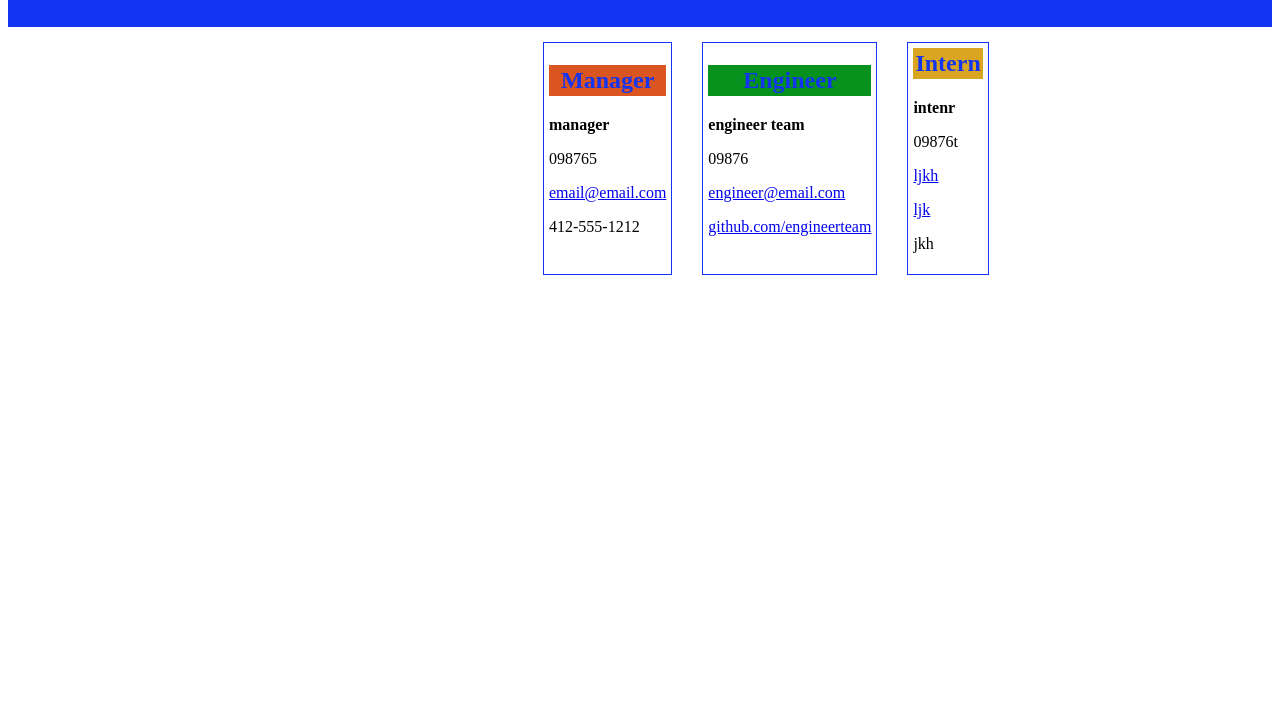
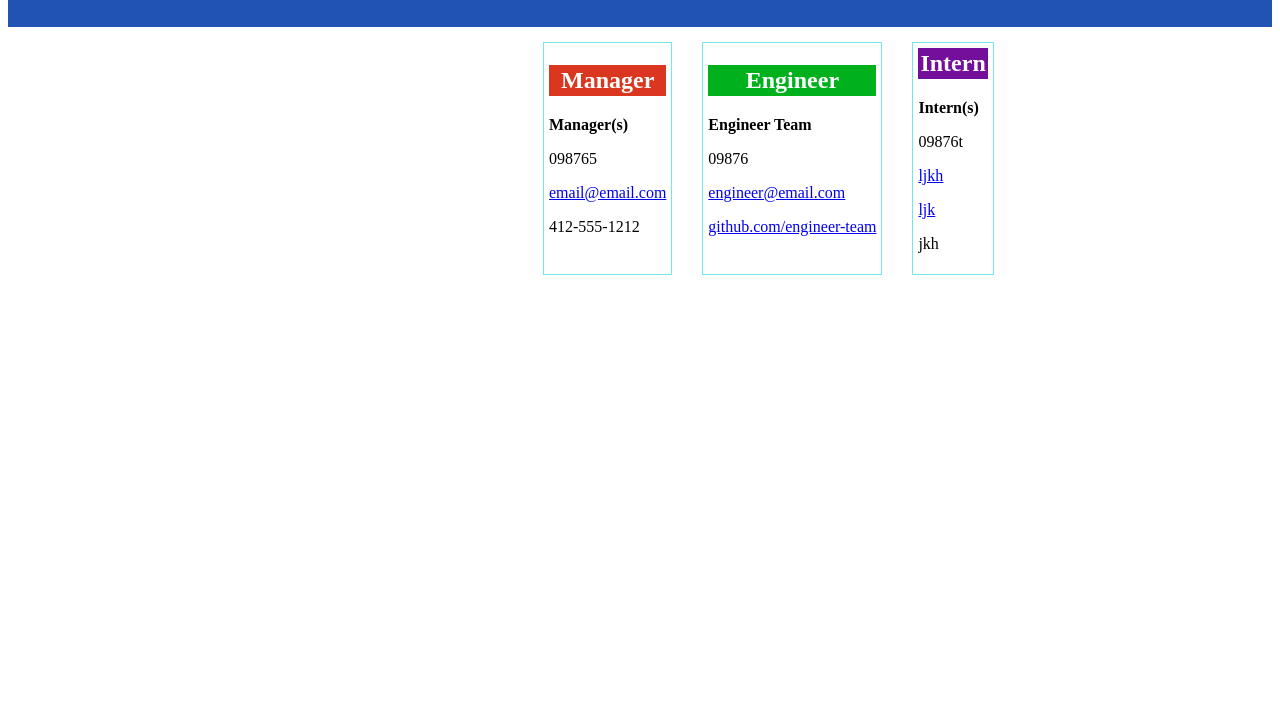
Before and after one commit to lshim98/team-profile-generator, a website: page index.html in a window 1280 px wide. Shown: the part 91-800 px from the top of the page. Drawn offline with Linux system fonts and the light colour scheme.

Commit message:
Add modified file

```diff
--- a/index.html
+++ b/index.html
@@ -9,7 +9,7 @@
     <title>Team Profile Generator</title>
     <style>
     .container-md {
-        background-color: rgb(19, 52, 241);
+        background-color: rgb(32, 83, 179);
         color: #000000;
         text-align: center;
         height: 100px;
@@ -21,7 +21,7 @@
         margin-left: 520px;
     }
     .cardBody {
-        border: 1px solid rgb(19, 52, 241);
+        border: 1px solid rgb(112, 232, 236);
         padding: 4px;
         margin: 15px 15px 5px 15px;
         align-content: center;
@@ -29,20 +29,20 @@
     h2 {
         padding: 2px;
         margin-top: 0;
-        background-color: rgb(19, 52, 241);
+        background-color: rgb(32, 83, 179);
         text-align: center;
     }
     .manHeading {
-        background-color: rgb(218, 85, 32);
-        color: rgb(19, 52, 241);
+        background-color: rgb(218, 54, 32);
+        color: rgb(255, 255, 255);
     }
     .engHeading {
-        background-color: rgb(6, 146, 29);
-        color: rgb(19, 52, 241);
+        background-color: rgb(0, 177, 29);
+        color: rgb(255, 255, 255);
     }
     .intHeading {
-        background-color: goldenrod;
-        color: rgb(19, 52, 241);
+        background-color: rgb(115, 15, 155);
+        color: rgb(255, 255, 255);
     }
     #manager, #engineer, #intern {
         padding: 5px;
@@ -56,19 +56,19 @@
     <div class="cards">
     <div class="cardBody" id="manager">
         <h2 class="manHeading">Manager</h2>
-        <p><strong>manager</strong></p>
+        <p><strong>Manager(s)</strong></p>
         <p>098765</p>
         <p><a href=email@email.com>email@email.com</a></p>
         <p>412-555-1212</p>
         </div><div class="cardBody" id="engineer">
         <h2 class="engHeading">Engineer</h2>
-        <p><strong>engineer team</strong></p>
+        <p><strong>Engineer Team</strong></p>
         <p>09876</p>
         <p><a href="engineer@email.com">engineer@email.com</a></p>
-        <p><a href="github.com/engineerteam">github.com/engineerteam</a></p>
+        <p><a href="github.com/engineer-team">github.com/engineer-team</a></p>
         </div><div class="cardBody" id="intern">
         <h2 class="intHeading">Intern</h2>
-        <p><strong>intenr</strong></p>
+        <p><strong>Intern(s)</strong></p>
         <p>09876t</p>
         <p><a href=ljkh>ljkh</a></p>
         <p><a href=ljk>ljk</a></p>
```
